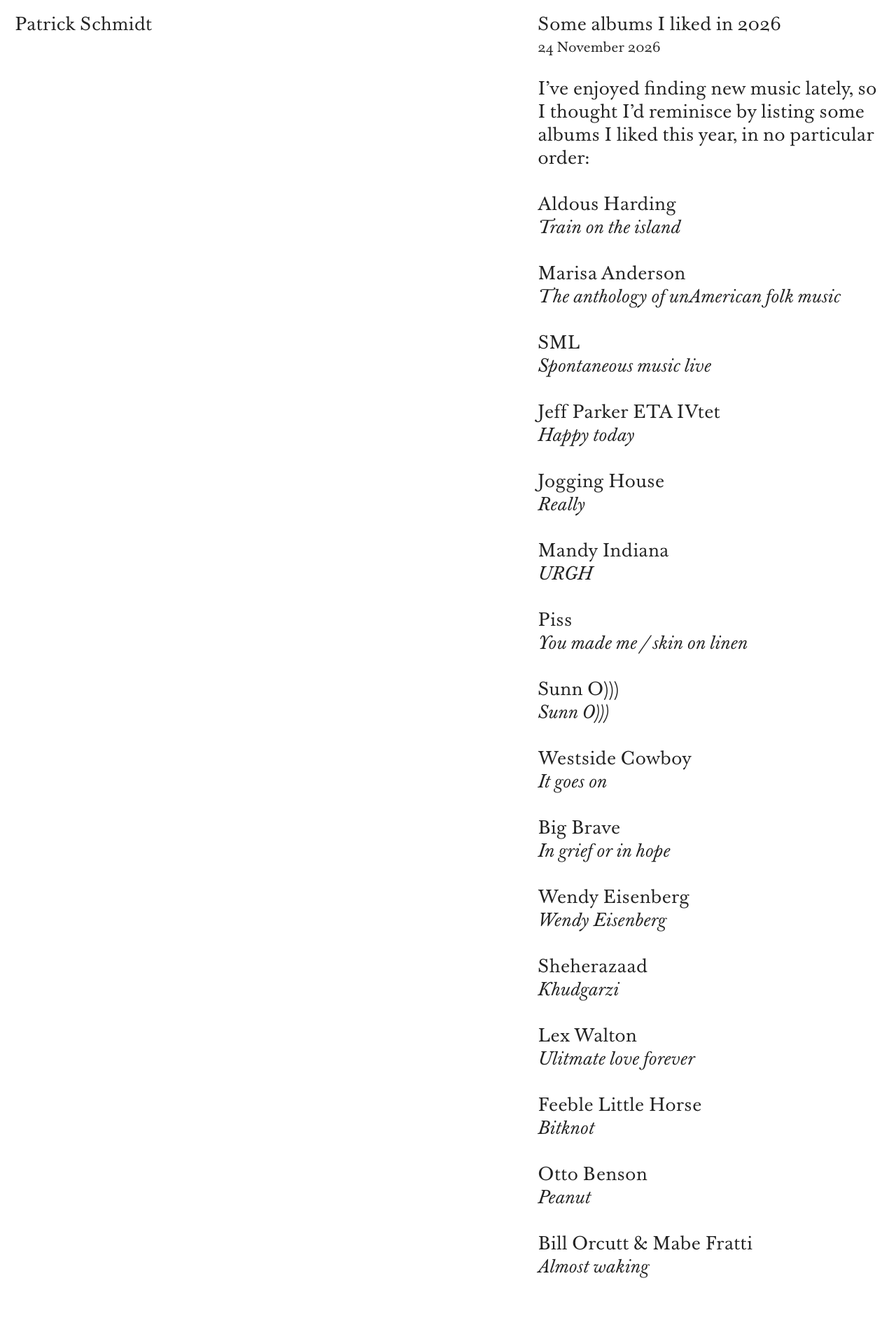
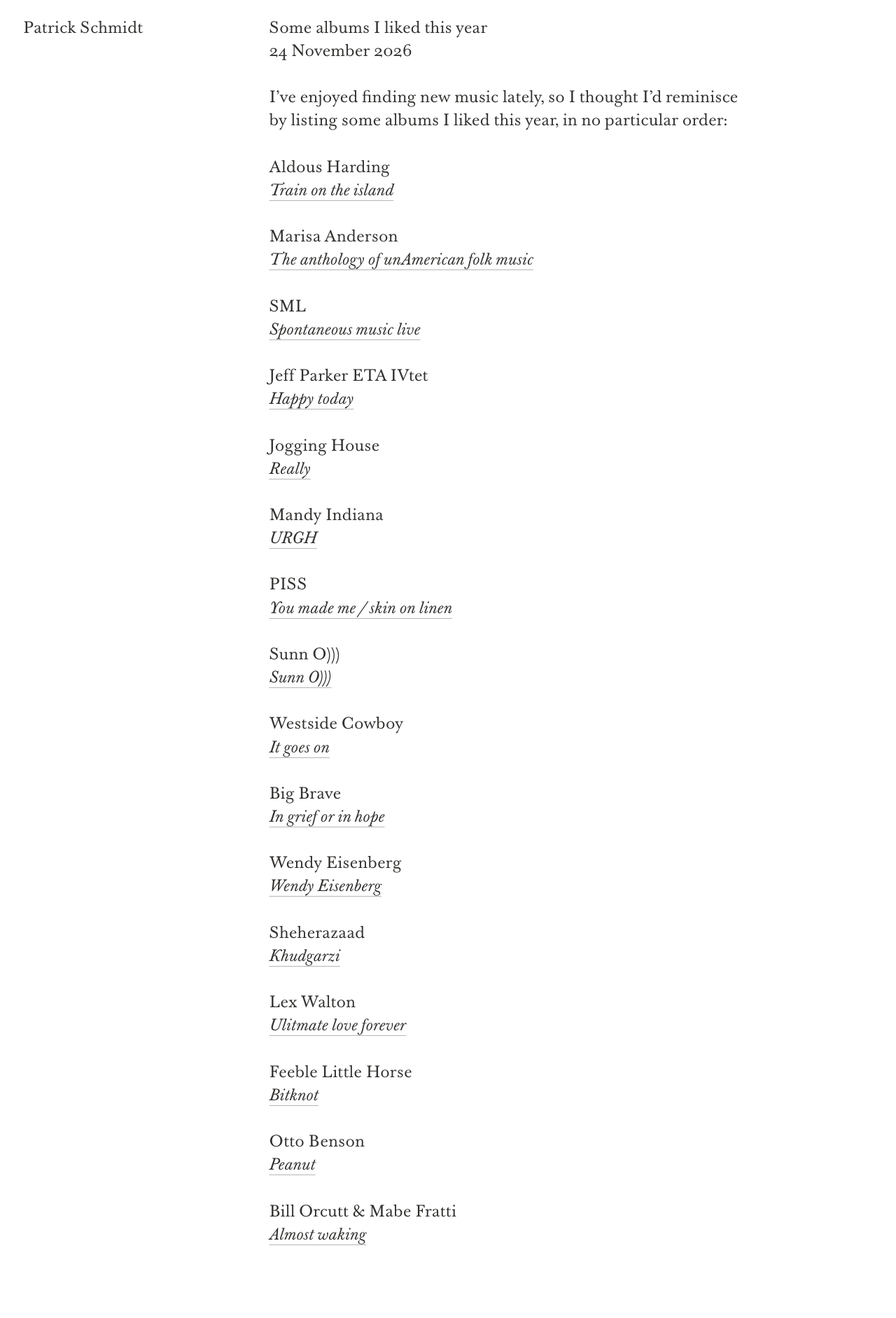
Before and after one commit to patkschmidt/patkschmidt.github.io, a Jekyll site: the page built from _posts/2026-11-24-2026-albums.md, in a window 1280 px wide. Shown: the whole page at 70% size. Built offline with Jekyll 4.4.1, drawn with Linux system fonts in a browser that asks for light colours; after the commit the page ends 1848 px from its top, so only the background shows below that.

Commit message:
Update css
And make some little tweaks, i think.

```diff
--- a/_layouts/post.html
+++ b/_layouts/post.html
@@ -3,10 +3,8 @@ layout: default
 ---
 <article>
     <h1>{{ page.title}}</h1>
-    <small>
-        <time datetime="{{ page.date | date_to_xmlschema }}">
-            {{ page.date | date: "%-d %B %Y" }}
-        </time>
-    </small>
+    <time datetime="{{ page.date | date_to_xmlschema }}">
+        {{ page.date | date: "%-d %B %Y" }}
+    </time>
     {{ content }}
 </article>
--- a/_posts/2026-11-24-2026-albums.md
+++ b/_posts/2026-11-24-2026-albums.md
@@ -1,5 +1,5 @@
 ---
-title: Some albums I liked in 2026
+title: Some albums I liked this year
 ---
 
 I’ve enjoyed finding new music lately, so I thought I’d reminisce by listing some albums I liked this year, in no particular order:
@@ -22,7 +22,7 @@ Jogging House
 Mandy Indiana
 [*URGH*](https://mandyindiana.bandcamp.com/album/urgh)
 
-Piss
+PISS
 [*You made me / skin on linen*](https://pisstheband.bandcamp.com/album/you-made-me-skin-on-linen)
 
 Sunn O)))
--- a/assets/css/style.css
+++ b/assets/css/style.css
@@ -13,6 +13,14 @@
   font-style: italic;
 }
 
+/* variables */
+:root {
+    --ink-warm: 28 25 23;
+    --accent: 128 48 72;
+    --bg: 250 248 245;
+    --bg: 255 255 255;
+}
+
 /* Reset */
 *, *::before, *::after {
   box-sizing: border-box;
@@ -22,35 +30,12 @@
 
 /*Base*/
 
-html {
-    font: 150% / calc(11ex / 4) "BaskervillePunch";
-    color: #222;
-    font-size-adjust: .5;
-    --measure: 20.45rem;
-    --space: calc(7ex / 4);
-}
-
-body {
-    padding: var(--space) var(--space) calc(1lh + var(--space));
-    display: flex;
-    flex-wrap: wrap;
-    gap: 2lh var(--space);
-    justify-content: space-between;
-    align-items: flex-start;
-}
-
-body > header {
-    position: sticky;
-    top: var(--space);
-}
-
-main {
-    width: 100%;
-    max-width: var(--measure);
-}
-
 h1, h2, h3 {
     font: inherit;
+    text-wrap: balance;
+    /*text-decoration: underline;
+    text-underline-position: below;
+    text-underline-offset: .2em;*/
 }
 
 img {
@@ -71,21 +56,66 @@ small {
 
 a {
     color: inherit;
-    text-decoration: none;
+    text-decoration: underline;
+    text-decoration-color: rgb(var(--ink-warm) / .32);
+    text-decoration-thickness: 1px;
+    text-underline-offset: .35em;
+    -webkit-tap-highlight-color: transparent;
+    transition: color 0.15s ease, text-decoration-color 0.15s ease;
 }
 
-a:hover {
-    color: #999;
-    text-decoration: none;
+a:hover,
+a:focus-visible {
+    color: rgb(var(--ink-warm) / .32);
 }
 
 /*Globals*/
 
-header  a {
+body {
+    background-color: rgb(var(--bg));
+    color: rgb(var(--ink-warm) / 0.9);
+
+    font: clamp(0.8722025096rem, 0.5219rem + 1.71vw, 1.3083037643rem) / 2cap "BaskervillePunch";
+    font-size-adjust: .5;
+
+    display: flex;
+    flex-direction: column;
+    gap: 2lh 1lh;
+    justify-content: flex-start;
+
+    max-width: 67.9548306885rem;
+    padding: .75lh clamp(1.03125rem, 0.2028rem + 4.0437vw, 2.0625rem) 2lh;
+}
+
+@media(min-width: 46.6131255326rem) {
+    body {
+        align-items: flex-start;
+        display: grid;
+        grid-template-columns: repeat(3, 1fr);
+    }
+}
+
+header {
+    background-color: rgb(var(--bg));
+
+    position: sticky;
+    z-index: 1;
+    top: 0;
+    padding: .75lh;
+    margin: -.75lh;
+
+}
+
+main {
+    grid-column: span 2;
+}
+
+/*Compoenets*/
+
+header a,
+h2 a{
     text-decoration: none;
 }
-
-/*Article compoenets*/
 
 article {
     hyphens: auto;
@@ -95,10 +125,10 @@ article > * + * {
     padding-top: 1lh;
 }
 
-article h1 + small,
-article h2 + small {
+article h1 + time,
+article h2 + time {
     display: block;
-    padding-block-start: .23rem;
+    padding-top: 0;
 }
 
 article > ul {
--- a/index.html
+++ b/index.html
@@ -3,6 +3,6 @@
 <article>
     {% for post in site.posts %}
         <h2><a href="{{ post.url | relative_url }}">{{ post.title }}</a></h2>
-        <small><time datetime="{{ post.date | date_to_xmlschema }}">{{ post.date | date: "%-d %B %Y" }}</time></small>
+        <time datetime="{{ post.date | date_to_xmlschema }}">{{ post.date | date: "%-d %B %Y" }}</time>
     {% endfor %}
 </article>
```
